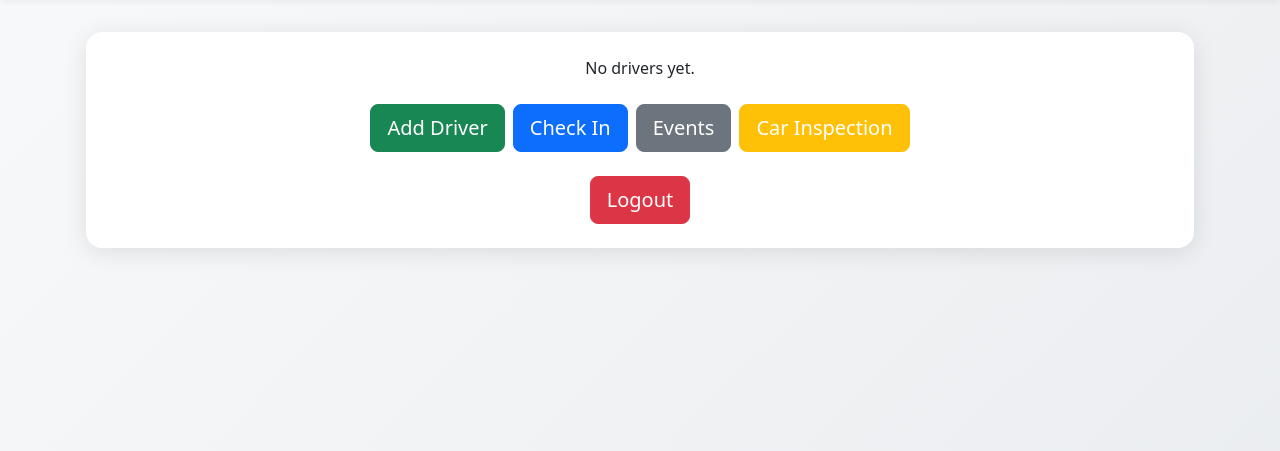
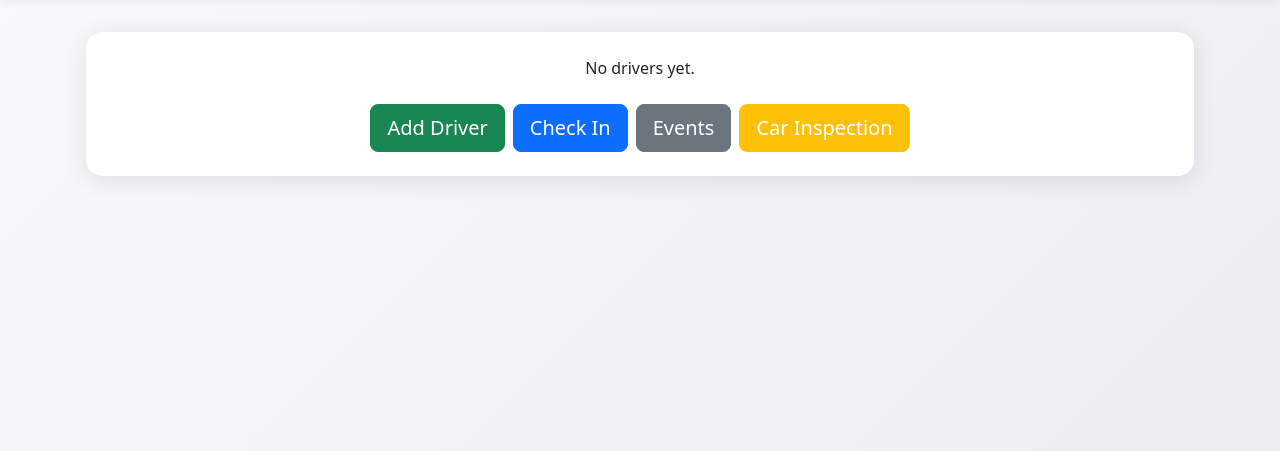
Before and after one commit to johnatrootdynamics/Race-Keeper, a Flask app: page / in a window 1280 px wide. Shown: the part 66-517 px from the top of the page. Run offline with Flask 3, Linux system fonts and the light colour scheme; the visitor is signed in with stand-in values (Sample User, id 1); data that the repository does not hold is empty; some libraries are stand-ins or nearby versions.

Commit message:
Update index.html

```diff
--- a/templates/index.html
+++ b/templates/index.html
@@ -88,18 +88,8 @@
             <p class="text-center mb-0">No drivers yet.</p>
             {% endif %}
 
-            <!-- Action buttons -->
-            {% if current_user.role == 'admin' %}
-            <div class="d-grid gap-2 d-md-flex justify-content-md-center mt-4 flex-wrap">
-                <a href="{{ url_for('register') }}" class="btn btn-success btn-lg">Add Driver</a>
-                <a href="{{ url_for('check_in') }}" class="btn btn-primary btn-lg">Check In</a>
-                <a href="{{ url_for('events') }}" class="btn btn-secondary btn-lg">Events</a>
-                <a href="{{ url_for('car_inspection') }}" class="btn btn-warning btn-lg text-white">Car Inspection</a>
-            </div>
-            {% endif %}
-            <div class="d-grid gap-2 d-md-flex justify-content-md-center mt-4 flex-wrap">
-                <a href="/logout" class="btn btn-danger btn-lg">Logout</a>
-            </div>
+      {# ——— shared actions bar ——— #}
+      {% include "partials/_actions_bar.html" %}
         </div>
     </main>
 
```
